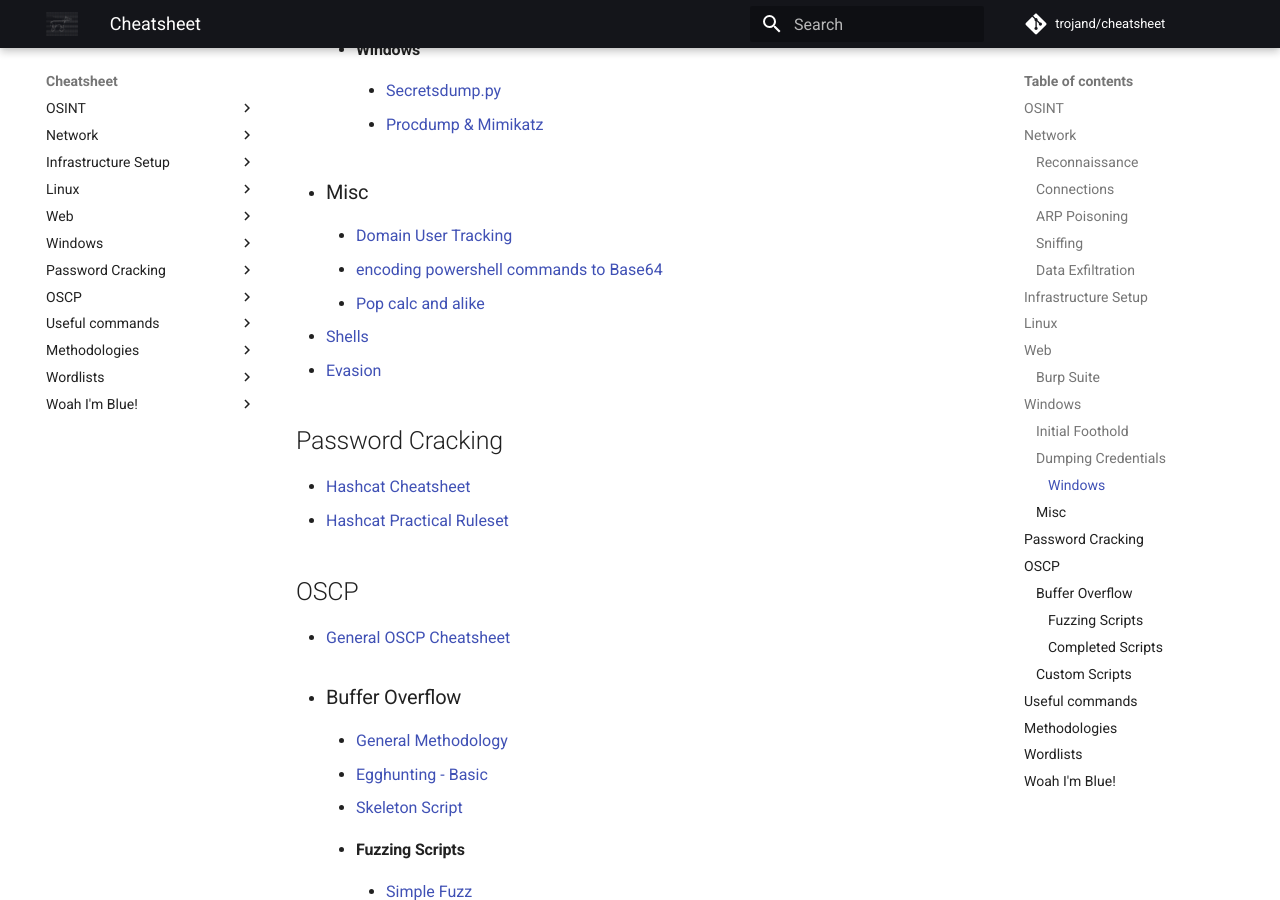
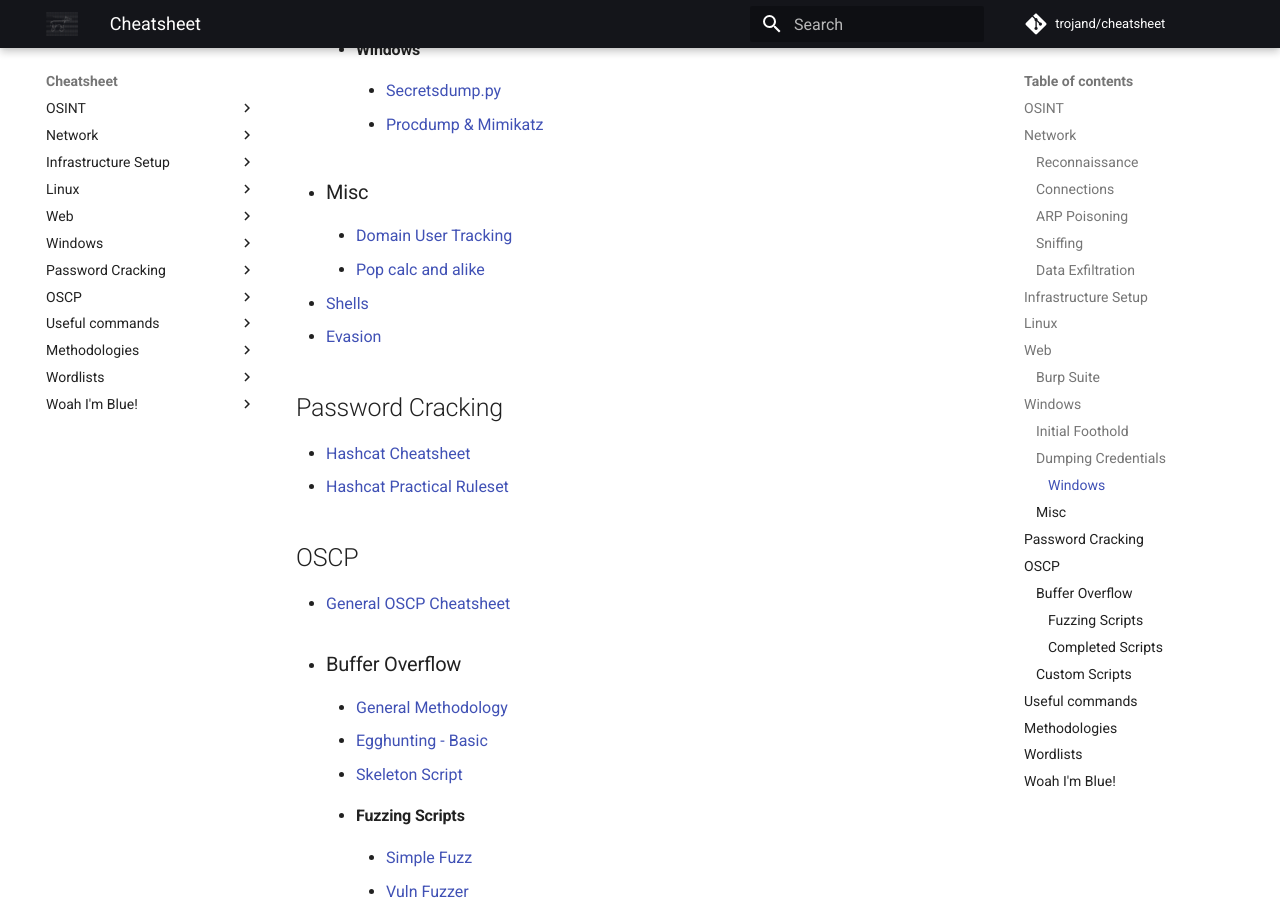
Before and after one commit to trojand/cheatsheet, an MkDocs documentation site: the page built from docs/index.md, in a window 1280 px wide and 900 px high, scrolled down 2132 px. Built offline with MkDocs 1.6.1 and Material for MkDocs 9.7.7, drawn with Linux system fonts in a browser that asks for light colours; comment, search, counter and statistics services are not loaded.

Commit message:
Update index.md

```diff
--- a/docs/index.md
+++ b/docs/index.md
@@ -56,7 +56,6 @@
 
 * ### Misc
     * [Domain User Tracking](Windows/Misc/DomainUser_Tracking.md)
-    * [encoding powershell commands to Base64](Windows/Misc/Base64_encode_powershell_commands.md)
     * [Pop calc and alike](Windows/Misc/Pop_calc_and_alike.md)
 
 * [Shells](Windows/Shells.md)
```
